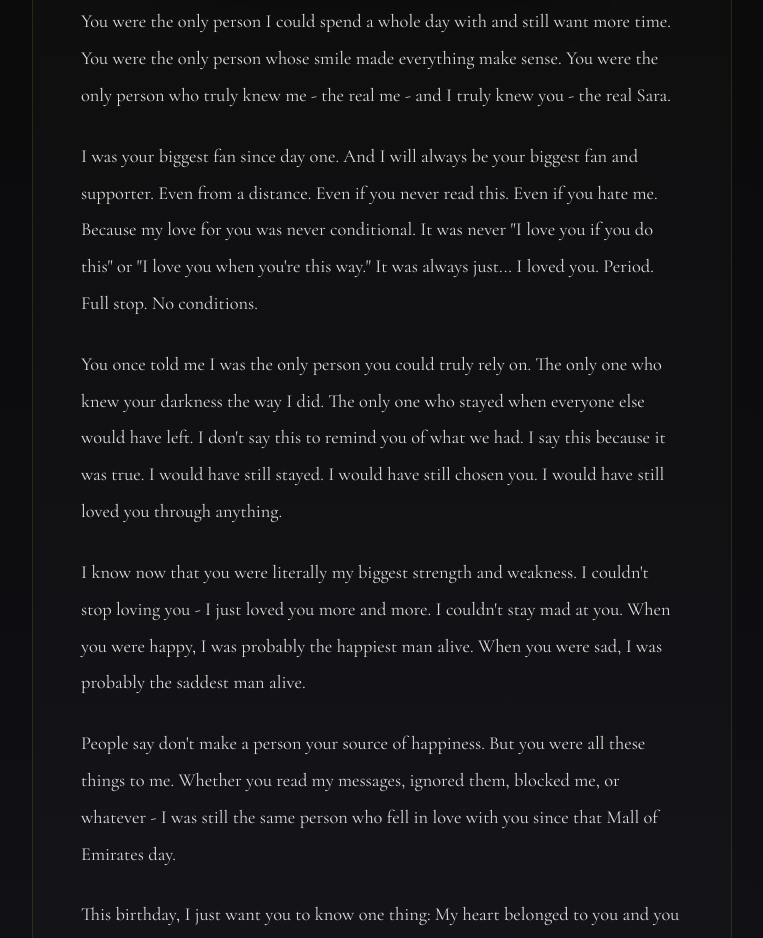
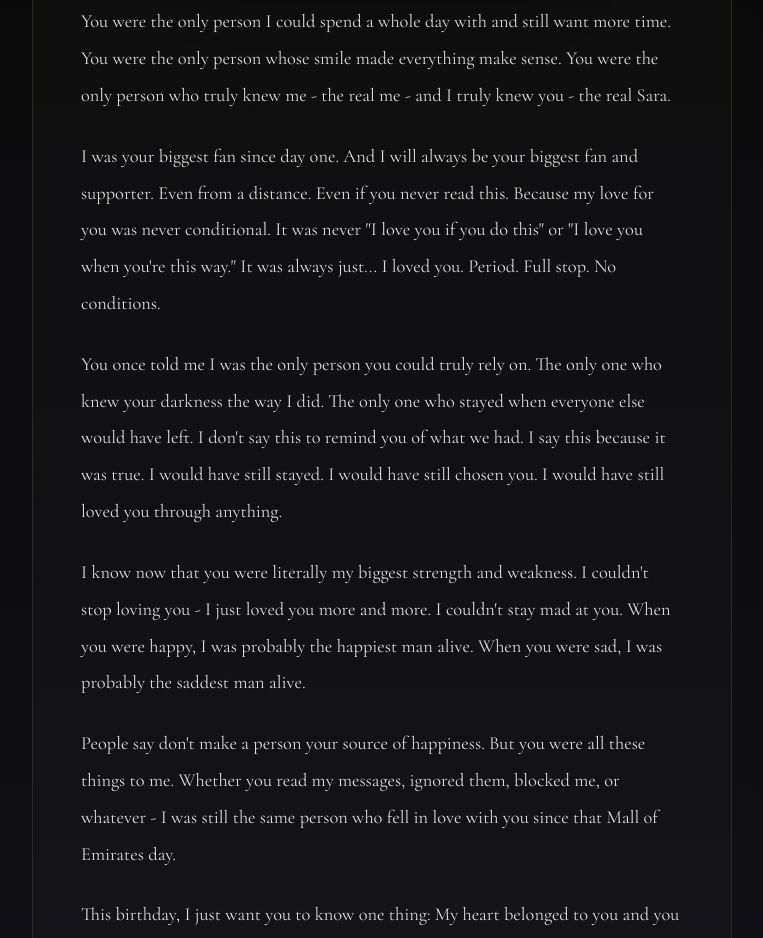
Before and after one commit to wenizmohamed/sara-birthday, a plain HTML site: page index.html in a window 1280 px wide. Shown: the part 5583-6521 px from the top of the page, without its empty margins (258-1021 px from the left). Drawn offline with nearby package versions, Linux system fonts and the light colour scheme; a web font is replaced by a local one.

Commit message:
Remove hate line

```diff
--- a/index.html
+++ b/index.html
@@ -437,7 +437,7 @@
 
                 <p>You were the only person I could spend a whole day with and still want more time. You were the only person whose smile made everything make sense. You were the only person who truly knew me - the real me - and I truly knew you - the real Sara.</p>
 
-                <p>I was your biggest fan since day one. And I will always be your biggest fan and supporter. Even from a distance. Even if you never read this. Even if you hate me. Because my love for you was never conditional. It was never "I love you if you do this" or "I love you when you're this way." It was always just... I loved you. Period. Full stop. No conditions.</p>
+                <p>I was your biggest fan since day one. And I will always be your biggest fan and supporter. Even from a distance. Even if you never read this. Because my love for you was never conditional. It was never "I love you if you do this" or "I love you when you're this way." It was always just... I loved you. Period. Full stop. No conditions.</p>
 
                 <p>You once told me I was the only person you could truly rely on. The only one who knew your darkness the way I did. The only one who stayed when everyone else would have left. I don't say this to remind you of what we had. I say this because it was true. I would have still stayed. I would have still chosen you. I would have still loved you through anything.</p>
 
```
